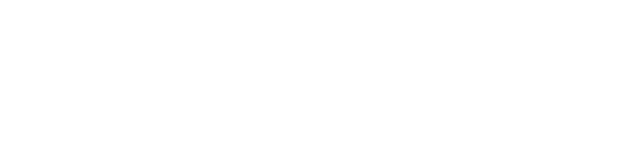
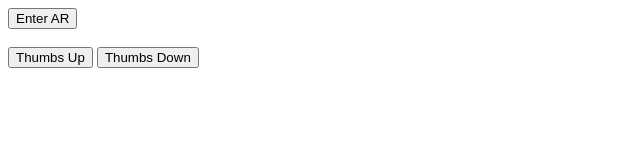
Before and after one commit to cmhaddox/CPI101-FinalProject, a plain HTML site: page index.html in a window 1280 px wide. Shown: the whole page, without its empty margins (0-640 px from the left). Drawn offline with Linux system fonts and the light colour scheme.

Commit message:
Update index.html

```diff
--- a/index.html
+++ b/index.html
@@ -4,6 +4,15 @@
     </head>
 
     <body>
+    	<div class = "button">
+    		<button type = "submit">Enter AR</button><br><br>
+    		<button type = "submit" name = "learn" value = "myimage">
+   					Thumbs Up
+			</button>
+			<button type = "submit" name = "learn" value = "myimage">
+   					Thumbs Down
+			</button>
+    	</div>
 
     </body>
 </html>
```
